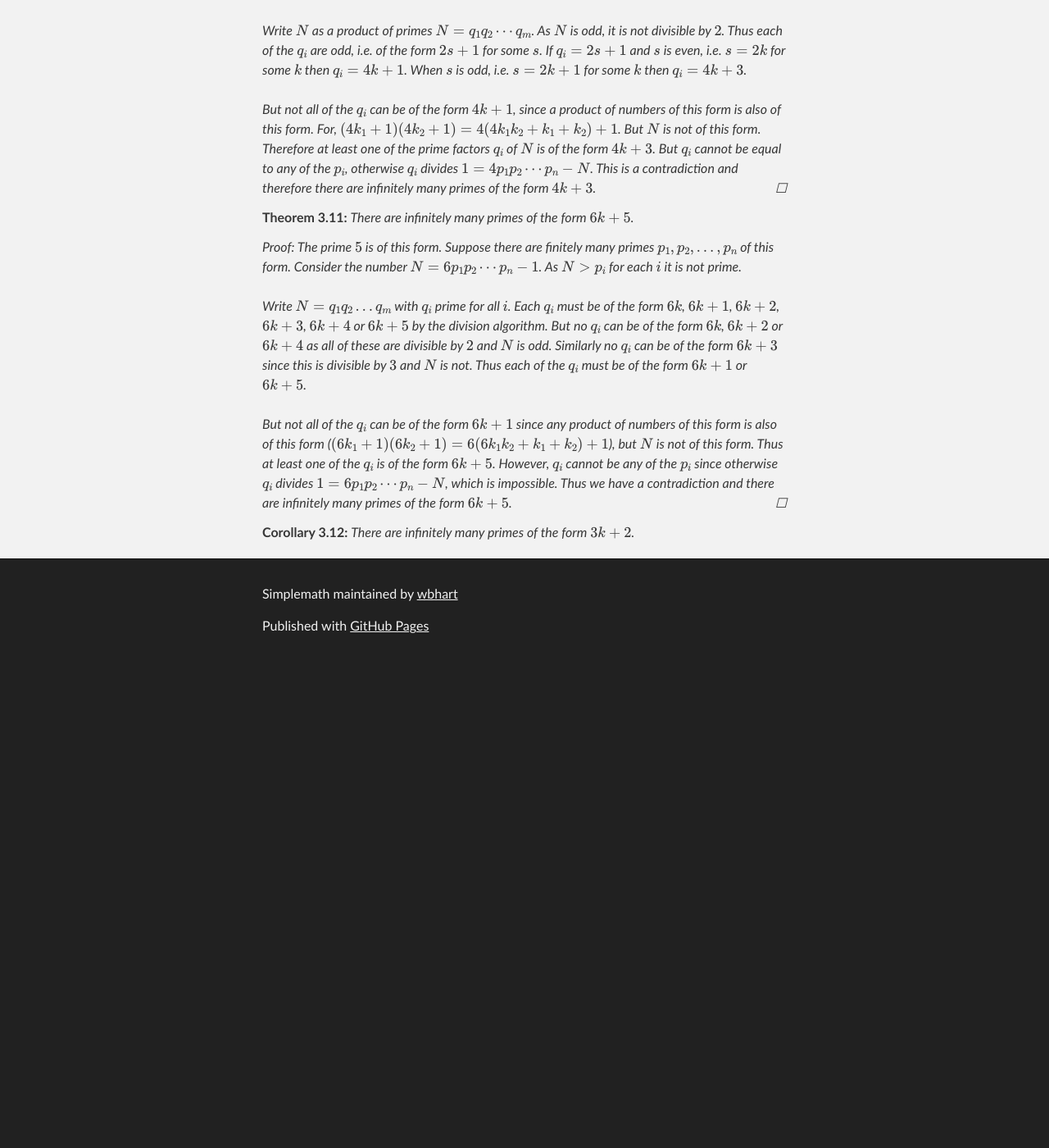
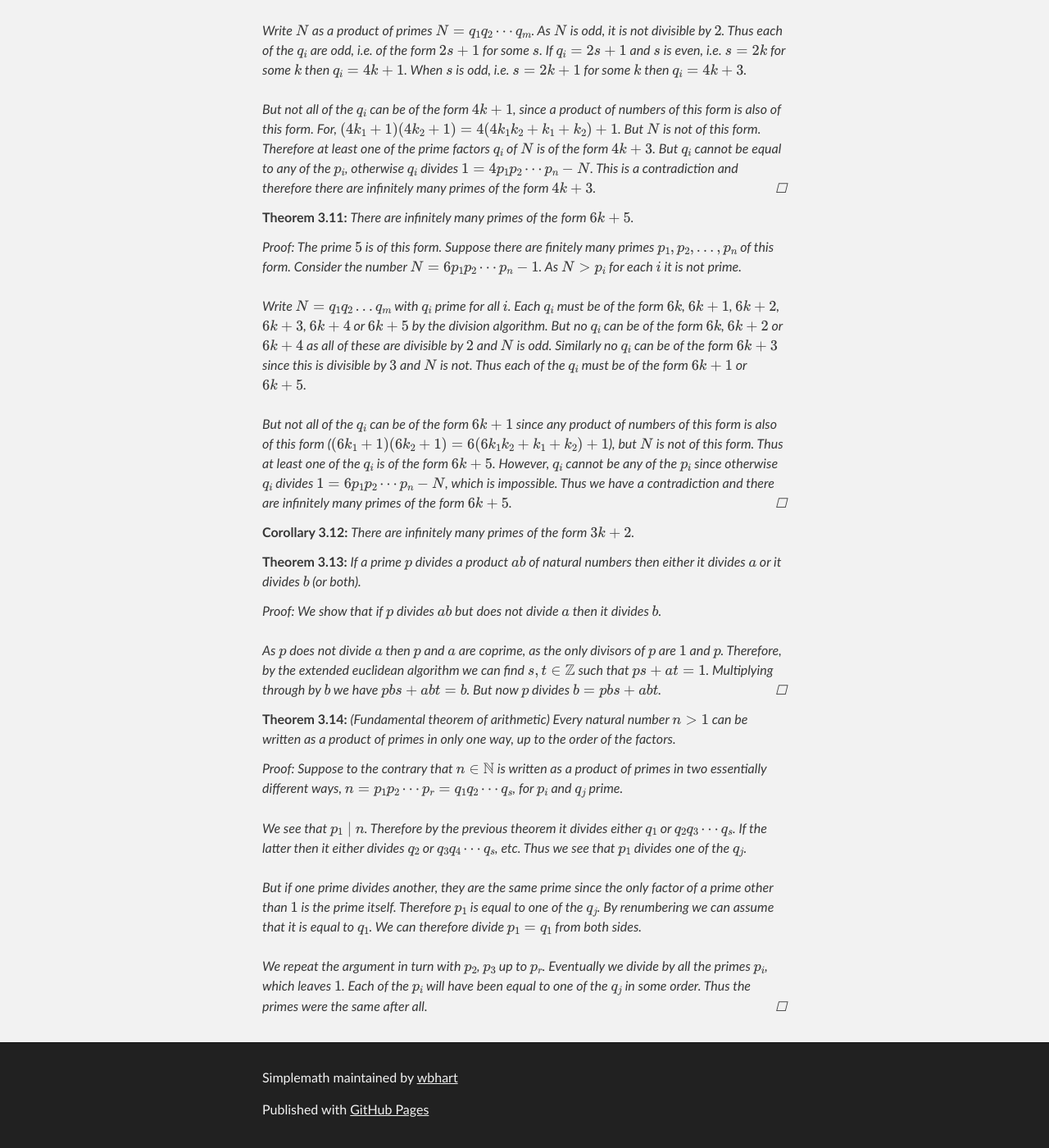
Before and after one commit to wbhart/SimpleMath, a Jekyll site: the page built from test.html, in a window 1280 px wide and 1400 px high, scrolled down 11966 px. Shown: the whole window at 82% size. Built offline with Jekyll 4.4.1, drawn with Linux system fonts in a browser that asks for light colours; formulas are drawn with MathJax 3; before the commit the page ends 12776 px from its top, so only the background shows below that.

Commit message:
Update test.html

```diff
--- a/test.html
+++ b/test.html
@@ -599,3 +599,32 @@ which is impossible. Thus we have a contradiction and there are infinitely many
 
 <corollary> There are infinitely many primes of the form $3k + 2$.
 </corollary>
+
+<theorem> If a prime $p$ divides a product $ab$ of natural numbers then either it divides $a$ or it divides $b$ (or
+both).
+</theorem>
+
+<proof> We show that if $p$ divides $ab$ but does not divide $a$ then it divides $b$. </br></br>
+
+As $p$ does not divide $a$ then $p$ and $a$ are coprime, as the only divisors of $p$ are $1$ and $p$. Therefore, by the
+extended euclidean algorithm we can find $s, t \in \Z$ such that $ps + at = 1$. Multiplying through by $b$ we have
+$pbs + abt = b$. But now $p$ divides $b = pbs + abt$.
+</proof>
+
+<theorem> (Fundamental theorem of arithmetic) Every natural number $n > 1$ can be written as a product of primes in only
+one way, up to the order of the factors.
+</theorem>
+
+<proof> Suppose to the contrary that $n \in \N$ is written as a product of primes in two essentially different ways,
+$n = p_1p_2\cdots p_r = q_1q_2\cdots q_s$, for $p_i$ and $q_j$ prime. </br></br>
+
+We see that $p_1 \;|\; n$. Therefore by the previous theorem it divides either $q_1$ or $q_2q_3\cdots q_s$. If the latter
+then it either divides $q_2$ or $q_3q_4\cdots q_s$, etc. Thus we see that $p_1$ divides one of the $q_j$. </br></br>
+
+But if one prime divides another, they are the same prime since the only factor of a prime other than $1$ is the prime
+itself. Therefore $p_1$ is equal to one of the $q_j$. By renumbering we can assume that it is equal to $q_1$. We can
+therefore divide $p_1 = q_1$ from both sides. </br></br>
+
+We repeat the argument in turn with $p_2$, $p_3$ up to $p_r$. Eventually we divide by all the primes $p_i$, which leaves
+$1$. Each of the $p_i$ will have been equal to one of the $q_j$ in some order. Thus the primes were the same after all.
+</proof>
```
